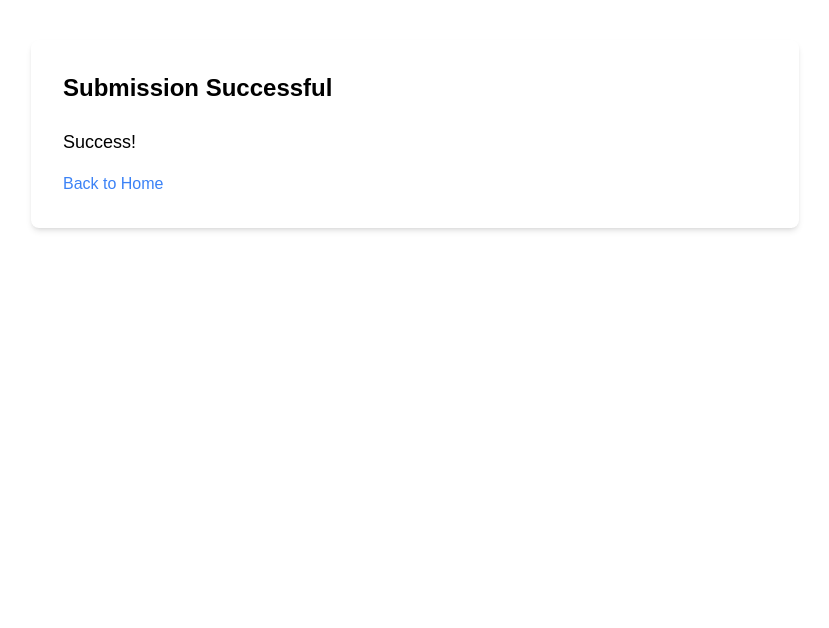
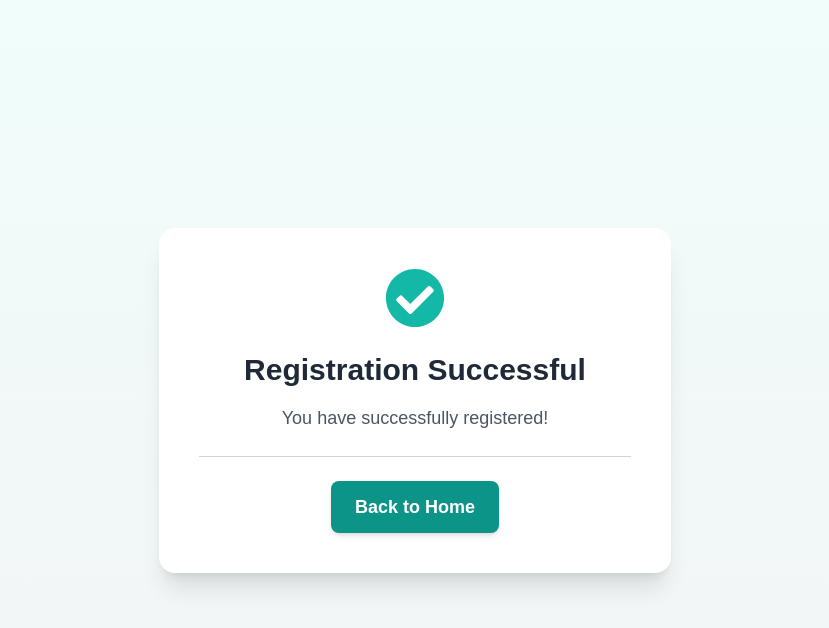
Before and after one commit to lehan713/onevector, a React (Create React App) app in the folder onevector-frontend/: page /success in a window 1280 px wide. Shown: the top 628 px of the page, without its empty margins (225-1054 px from the left). Built offline with nearby package versions, Linux system fonts and the light colour scheme.

Commit message:
Update SuccessPage.js

```diff
--- a/onevector-frontend/src/components/SuccessPage.js
+++ b/onevector-frontend/src/components/SuccessPage.js
@@ -1,19 +1,75 @@
 import React from 'react';
 import { useLocation } from 'react-router-dom';
+import { motion } from 'framer-motion';
+import { FaCheckCircle } from 'react-icons/fa';
 
 const SuccessPage = () => {
     const location = useLocation();
-    const message = location.state?.message || 'Success!';
+    const message = location.state?.message || 'You have successfully registered!';
 
     return (
-        <div className="container mx-auto mt-10">
-            <div className="max-w-3xl mx-auto bg-white p-8 rounded-lg shadow-md">
-                <h2 className="text-2xl font-bold mb-6">Submission Successful</h2>
-                <p className="text-lg">{message}</p>
-                <div className="mt-4">
-                    <a href="/" className="text-blue-500 hover:underline">Back to Home</a>
+        <div className="min-h-screen bg-gradient-to-b from-teal-50 to-gray-100 flex items-center justify-center px-4 relative overflow-hidden">
+            {/* Background Confetti (dots for a professional look) */}
+            <div className="absolute inset-0">
+                <motion.div
+                    className="absolute bg-teal-100 rounded-full w-8 h-8 opacity-50"
+                    initial={{ x: '-100vw', y: '100vh', scale: 0.5 }}
+                    animate={{ x: '100vw', y: '-100vh', scale: 1.2 }}
+                    transition={{ duration: 3, repeat: Infinity, repeatType: 'loop' }}
+                ></motion.div>
+                <motion.div
+                    className="absolute bg-teal-200 rounded-full w-6 h-6 opacity-40"
+                    initial={{ x: '100vw', y: '100vh', scale: 0.5 }}
+                    animate={{ x: '-100vw', y: '-100vh', scale: 1 }}
+                    transition={{ duration: 4, repeat: Infinity, repeatType: 'loop' }}
+                ></motion.div>
+            </div>
+
+            <motion.div
+                className="bg-white rounded-2xl shadow-xl p-10 max-w-lg w-full relative z-10"
+                initial={{ opacity: 0, y: 50 }}
+                animate={{ opacity: 1, y: 0 }}
+                transition={{ duration: 0.8, ease: 'easeOut' }}
+            >
+                {/* Icon */}
+                <div className="flex justify-center mb-6">
+                    <motion.div
+                        initial={{ scale: 0 }}
+                        animate={{ scale: 1 }}
+                        transition={{ duration: 0.5, ease: 'easeOut' }}
+                    >
+                        <FaCheckCircle className="text-teal-500 text-6xl" />
+                    </motion.div>
                 </div>
-            </div>
+
+                {/* Title */}
+                <h1 className="text-3xl font-extrabold text-gray-800 text-center mb-4">
+                    Registration Successful
+                </h1>
+
+                {/* Message */}
+                <p className="text-lg text-gray-600 text-center mb-6">
+                    {message}
+                </p>
+
+                {/* Divider */}
+                <div className="border-t border-gray-300 my-6"></div>
+
+                {/* Action Button */}
+                <motion.div
+                    className="flex justify-center"
+                    initial={{ opacity: 0, scale: 0.9 }}
+                    animate={{ opacity: 1, scale: 1 }}
+                    transition={{ duration: 0.6, delay: 0.5 }}
+                >
+                    <a
+                        href="/"
+                        className="px-6 py-3 bg-teal-600 text-white rounded-lg text-lg font-semibold shadow-md hover:bg-teal-700 transition-all"
+                    >
+                        Back to Home
+                    </a>
+                </motion.div>
+            </motion.div>
         </div>
     );
 };
```
